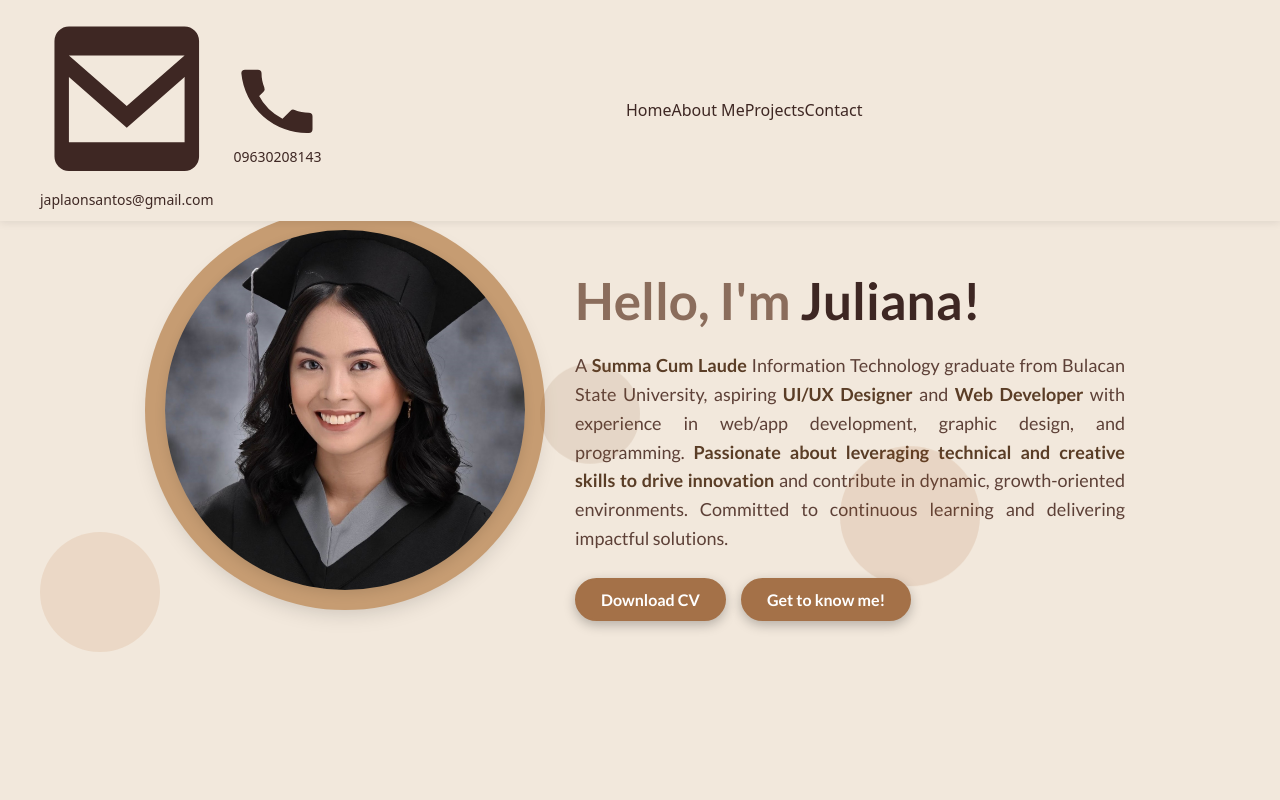
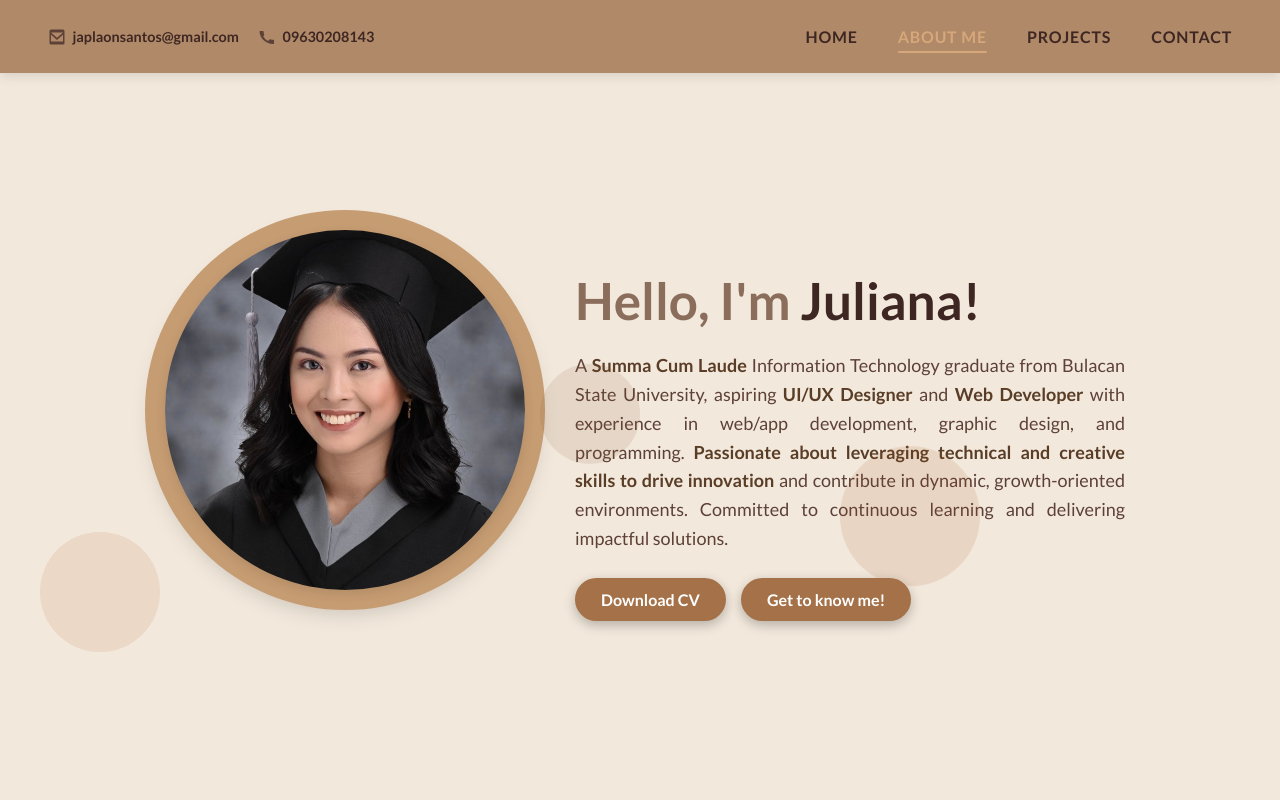
Before and after one commit to julianaaplaonsantos/mywebsite, a React (Vite) app: page / in a window 1280 px wide. Shown: the top 800 px of the page. Built offline with nearby package versions, Linux system fonts and the light colour scheme.

Commit message:
fix navigation bar 2

```diff
--- a/src/components/Navbar.css
+++ b/src/components/Navbar.css
@@ -1,79 +1,187 @@
-:root {
-  --bg-color: #FAF4EF;
-  --primary-text: #3E2723;
-  --accent: #B08968;
-  --secondary-text: #8D6E63;
-  --highlight: #A67C52;
-}
-
 .navbar {
   position: fixed;
   top: 0;
-  left: 0;
+  right: 0;
   width: 100%;
-  background-color: var(--bg-color);
   display: flex;
-  justify-content: space-between;
-  align-items: center;
-  padding: 12px 40px;
-  box-shadow: 0 2px 8px rgba(0, 0, 0, 0.08);
+  justify-content: flex-end;
+  gap: 2.5rem;
+  padding: 1.2rem 3rem;
   z-index: 1000;
-  font-family: system-ui, sans-serif;
+  background-color: #A67C52;
+  box-shadow: 0 2px 12px rgba(0, 0, 0, 0.12);
+  backdrop-filter: saturate(180%) blur(12px);
+  transition: background-color 0.3s ease;
+  font-weight: 700;
+  font-family: 'Lato', sans-serif;
+}
+
+.navbar:hover {
+  background-color: #B08968;
+}
+
+.nav-link {
+  font-weight: 700;
+  font-size: 1rem;
+  padding: 0.5rem 0;
+  color: #3E2723;
+  text-transform: uppercase;
+  letter-spacing: 0.05em;
+  transition: color 0.3s ease;
+  cursor: pointer;
+  text-decoration: none;
+  position: relative;
+  z-index: 10;
+}
+
+.nav-link:hover,
+.nav-link.active {
+  color: #D6A77A;
+}
+
+.underline {
+  position: absolute;
+  bottom: 20px;
+  height: 2px;
+  background-color: #D6A77A;
+  transition: left 0.3s ease, width 0.3s ease;
+  border-radius: 2px;
+  z-index: 5;
+  pointer-events: none;
+}
+
+@media (max-width: 768px) {
+  .navbar {
+    justify-content: center;
+    gap: 1.5rem;
+    padding: 1rem 1.5rem;
+  }
+  .nav-link {
+    font-size: 0.9rem;
+  }
+}
+
+.slide-down-nav {
+  opacity: 0;
+  transform: translateY(-50px);
+  transition: opacity 0.5s ease, transform 0.5s ease;
+  display: flex;
+  gap: 2.5rem;
+  justify-content: flex-end;
+  width: 100%;
+}
+
+.slide-down-nav.active {
+  opacity: 1;
+  transform: translateY(0);
+}
+.fade-in-nav {
+  opacity: 0;
+  transform: translateX(30px);
+  transition: opacity 0.6s ease, transform 0.6s ease;
+}
+
+.fade-in-nav.visible {
+  opacity: 1;
+  transform: translateX(0);
 }
 
 .navbar-left {
   display: flex;
-  gap: 20px;
   align-items: center;
-  font-size: 14px;
-  color: var(--primary-text);
+  gap: 1.2rem;
+  color: #3E2723;
+  font-size: 0.9rem;
+  font-weight: 600;
+  font-family: 'Lato', sans-serif;
+  flex-shrink: 0;
+
+  opacity: 0;
+  transform: translateY(-50px);
+  transition: opacity 0.6s ease, transform 0.6s ease;
 }
 
-.navbar-left a {
-  text-decoration: none;
-  color: var(--primary-text);
-  transition: color 0.3s ease;
+.navbar-left.visible {
+  opacity: 1;
+  transform: translateY(0);
 }
 
-.navbar-left a:hover {
-  color: var(--accent);
+.contact-item {
+  display: flex;
+  align-items: center;
+  gap: 0.4rem;
 }
 
-.navbar-right {
-  display: flex;
-  gap: 24px;
+.contact-icon {
+  width: 18px;
+  height: 18px;
+  fill: #5D4037;
 }
 
-.navbar-right a {
-  text-decoration: none;
-  font-size: 16px;
-  color: var(--primary-text);
-  padding: 4px 0;
-  position: relative;
-  transition: color 0.3s ease;
+.navbar {
+  justify-content: space-between;
+  padding: 1.2rem 3rem;
 }
 
-.navbar-right a:hover {
-  color: var(--accent);
+.slide-down-nav {
+  justify-content: flex-end;
+  flex-grow: 1;
 }
 
-.navbar-right a::after {
-  content: "";
-  position: absolute;
-  bottom: -3px;
-  left: 0;
-  height: 2px;
-  width: 0%;
-  background-color: var(--accent);
-  transition: width 0.3s ease;
+@media (max-width: 768px) {
+  .navbar {
+    flex-direction: column;
+    padding: 1rem 1.5rem;
+    gap: 1rem;
+  }
+
+  .navbar-left {
+    justify-content: center;
+    gap: 1rem;
+  }
+
+  .slide-down-nav {
+    justify-content: center;
+    gap: 1.5rem;
+  }
+
+  .nav-link {
+    font-size: 0.9rem;
+  }
+
+  .contact-item {
+    gap: 0.3rem;
+  }
+
+  .contact-icon {
+    width: 16px;
+    height: 16px;
+  }
 }
 
-.navbar-right a:hover::after {
-  width: 100%;
-}
+@media (max-width: 480px) {
+  .navbar {
+    padding: 0.8rem 1rem;
+  }
 
-.navbar-right a.active::after {
-  width: 100%;
+  .navbar-left {
+    flex-direction: column;
+    gap: 0.5rem;
+    font-size: 0.8rem;
+  }
+
+  .slide-down-nav {
+    gap: 1rem;
+  }
+
+  .nav-link {
+    font-size: 0.8rem;
+    padding: 0.3rem 0;
+  }
+
+  .underline {
+    bottom: 15px;
+  }
 }
 
 @media (max-width: 768px) {
```
